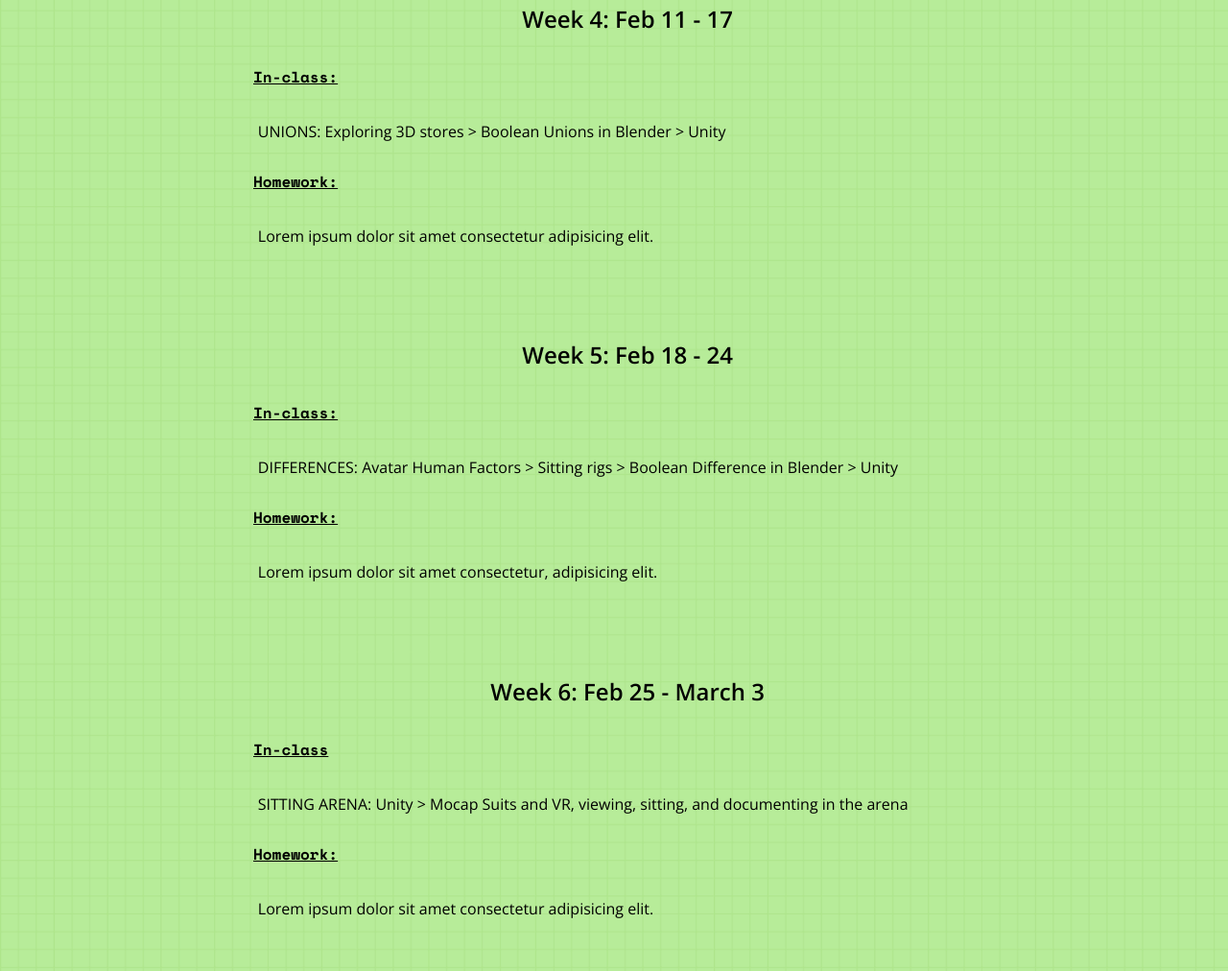
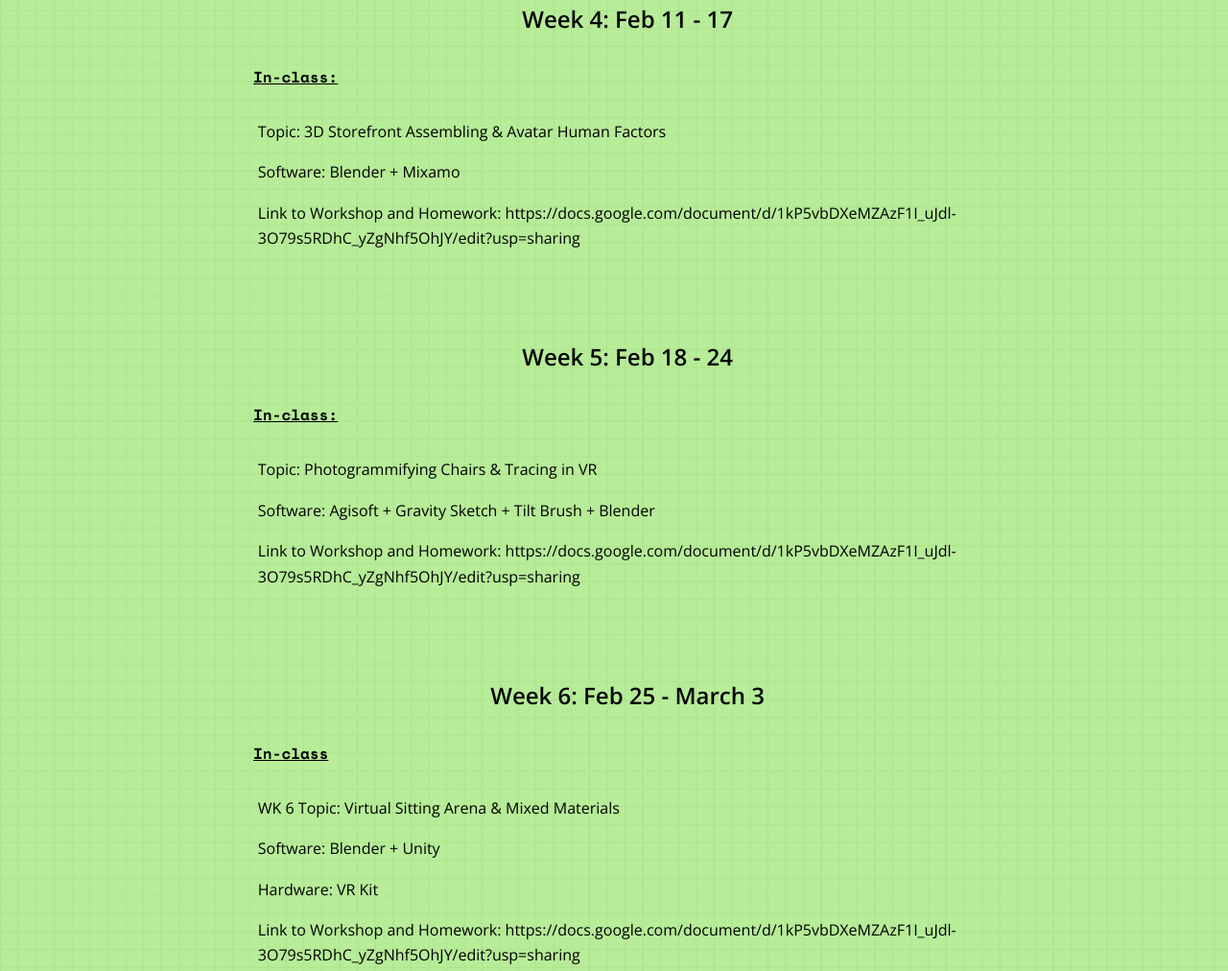
Before and after one commit to ConnectedCat/AC-CreativeTechnology4, a plain HTML site: page index.html in a window 1280 px wide. Shown: the part 5235-6247 px from the top of the page at 96% size. Drawn offline with nearby package versions, Linux system fonts and the light colour scheme.

Commit message:
Update index.html

```diff
--- a/index.html
+++ b/index.html
@@ -130,26 +130,26 @@
             <div class="week" id="week4">
                 <h4>Week 4: Feb 11 - 17</h4>
                 <h5>In-class:</h5>
-                <p>UNIONS: Exploring 3D stores > Boolean Unions in Blender > Unity</p>
-                <h5>Homework:</h5>
-                <p>Lorem ipsum dolor sit amet consectetur adipisicing elit.</p>
+                <p>Topic: 3D Storefront Assembling & Avatar Human Factors</p>
+                <p>Software: Blender + Mixamo</p>
+                <p>Link to Workshop and Homework: https://docs.google.com/document/d/1kP5vbDXeMZAzF1I_uJdl-3O79s5RDhC_yZgNhf5OhJY/edit?usp=sharing </p>
             </div>
 
             <div class="week" id="week5">
                 <h4>Week 5: Feb 18 - 24</h4>
                 <h5>In-class:</h5>
-                <p>DIFFERENCES: Avatar Human Factors > Sitting rigs > Boolean Difference in Blender > Unity</p>
-                <h5>Homework:</h5>
-                <p>Lorem ipsum dolor sit amet consectetur, adipisicing elit.</p>
+                <p>Topic: Photogrammifying Chairs & Tracing in VR</p>
+                <p>Software: Agisoft + Gravity Sketch + Tilt Brush + Blender</p>
+                <p>Link to Workshop and Homework: https://docs.google.com/document/d/1kP5vbDXeMZAzF1I_uJdl-3O79s5RDhC_yZgNhf5OhJY/edit?usp=sharing</p>
             </div>
 
             <div class="week" id="week6">
                 <h4>Week 6: Feb 25 - March 3</h4>
                 <h5>In-class</h5>
-                <p>SITTING ARENA: Unity > Mocap Suits and VR, viewing, sitting, and documenting in the arena</p>
-
-                <h5>Homework:</h5>
-                <p>Lorem ipsum dolor sit amet consectetur adipisicing elit.</p>
+                <p>WK 6 Topic: Virtual Sitting Arena & Mixed Materials</p>
+                <p>Software: Blender + Unity</p>
+                <p>Hardware: VR Kit</p>
+                <p>Link to Workshop and Homework: https://docs.google.com/document/d/1kP5vbDXeMZAzF1I_uJdl-3O79s5RDhC_yZgNhf5OhJY/edit?usp=sharing</p>
             </div>
 
             <small>Acknowledgement: This project brief and examples slides were developed by Jenny Rodenhouse</small>
```
